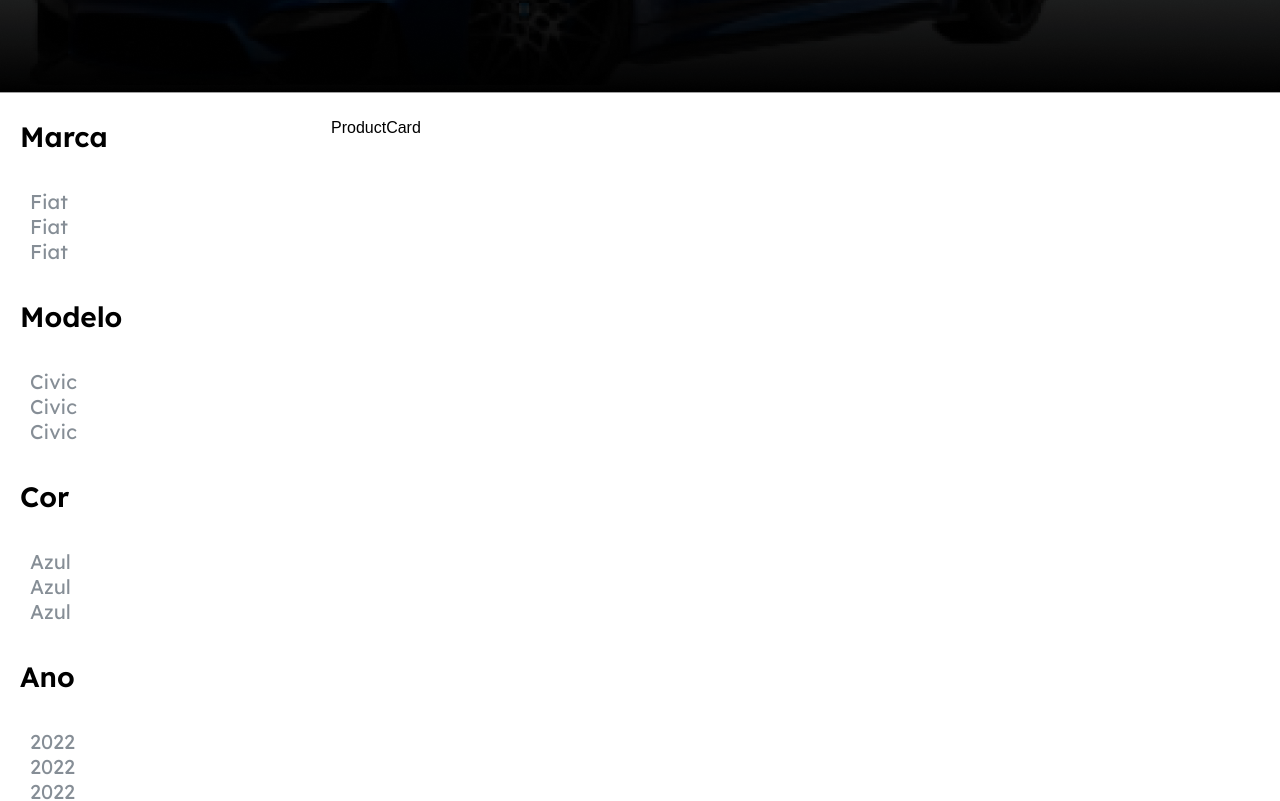
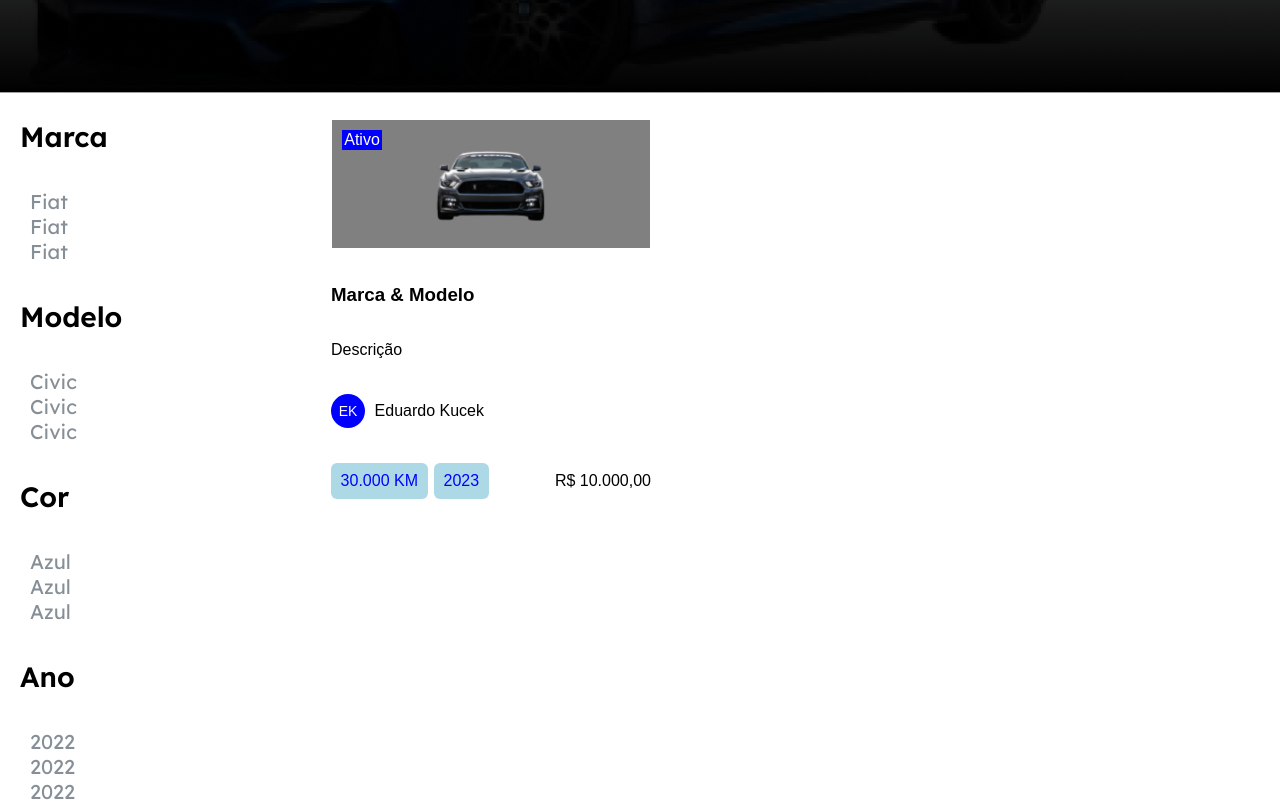
Before and after one commit to grupo06-t15/FrontEndPremierCarG6_T15, a React (Vite) app: page / in a window 1280 px wide. Shown: the part 525-1326 px from the top of the page. Built offline with nearby package versions, Linux system fonts and the light colour scheme.

Commit message:
feat: annoucement card

```diff
--- /dev/null
+++ b/src/components/AnnouncementCard/index.tsx
@@ -0,0 +1,44 @@
+import { useState } from "react";
+import {
+  Active,
+  Announcement,
+  CarData,
+  CarImage,
+  Inactive,
+  Sale,
+  UserData,
+} from "./style";
+
+export const AnnouncementCard = () => {
+  const [isActive, setIsActive] = useState(true);
+  const [isForSale, setIsForSale] = useState(false);
+  const value = 10000;
+
+  return (
+    <Announcement>
+      <CarImage>
+        {isActive ? <Active>Ativo</Active> : <Inactive>Inativo</Inactive>}
+        {isForSale && <Sale>$</Sale>}
+        <img alt="Foto do carro" src="/src/assets/car.svg"></img>
+      </CarImage>
+      <h3>Marca & Modelo</h3>
+      <p>Descrição</p>
+      <UserData>
+        <span>EK</span>
+        <p>Eduardo Kucek</p>
+      </UserData>
+      <CarData>
+        <div>
+          <span>30.000 KM</span>
+          <span>2023</span>
+        </div>
+        <span>
+          {value.toLocaleString("pt-BR", {
+            style: "currency",
+            currency: "BRL",
+          })}
+        </span>
+      </CarData>
+    </Announcement>
+  );
+};
--- /dev/null
+++ b/src/components/AnnouncementCard/style.ts
@@ -0,0 +1,118 @@
+//import { mainTheme } from "./../../styles/theme";
+import { styled } from "styled-components";
+
+export const Announcement = styled.li`
+  display: flex;
+  flex-direction: column;
+  height: 380px;
+  width: 320px;
+  gap: 1rem;
+  justify-content: space-between;
+
+  h3 {
+    font-size: var(Heading-1-700);
+    color: var(grey1);
+  }
+
+  p {
+    font-size: var(Body-2-400);
+  }
+`;
+
+export const CarImage = styled.div`
+  display: flex;
+  flex-direction: column;
+  justify-content: center;
+  align-items: center;
+  background-color: grey;
+  width: 100%;
+  height: 130px;
+  border: 1px solid #ffffff;
+  position: relative;
+
+  img {
+    height: 110px;
+  }
+
+  &:hover {
+    border: 1px solid blue;
+  }
+`;
+
+export const Active = styled.span`
+  position: absolute;
+  top: 10px;
+  left: 10px;
+  line-height: 20px;
+  width: 40px;
+  vertical-align: middle;
+  text-align: center;
+  background-color: blue;
+  color: #ffffff;
+`;
+
+export const Inactive = styled.span`
+  position: absolute;
+  top: 10px;
+  left: 10px;
+  line-height: 20px;
+  width: 40px;
+  vertical-align: middle;
+  text-align: center;
+  background-color: grey;
+  color: #ffffff;
+`;
+
+export const Sale = styled.span`
+  position: absolute;
+  top: 0;
+  right: 0;
+  line-height: 32px;
+  width: 22px;
+  vertical-align: middle;
+  text-align: center;
+  border-radius: 6px;
+  background-color: green;
+  color: #ffffff;
+`;
+
+export const UserData = styled.div`
+  display: flex;
+  justify-items: flex-start;
+  align-items: center;
+  gap: 0.6rem;
+
+  span {
+    width: 34px;
+    line-height: 34px;
+    vertical-align: middle;
+    text-align: center;
+    border-radius: 50px;
+    background-color: blue;
+    color: #ffffff;
+    font-size: 14px;
+  }
+`;
+
+export const CarData = styled.div`
+  display: flex;
+  justify-content: space-between;
+  align-items: center;
+
+  div {
+    display: flex;
+    justify-content: space-between;
+    align-items: center;
+    gap: 0.4rem;
+
+    span {
+      line-height: 30px;
+      vertical-align: middle;
+      text-align: center;
+      padding: 0.2rem 0.6rem;
+      background-color: lightblue;
+      color: blue;
+      border-radius: 6px;
+    }
+  }
+`;
--- a/src/components/Footer/style.ts
+++ b/src/components/Footer/style.ts
@@ -1,7 +1,7 @@
 import { styled } from "styled-components";
 
 export const StyledFooter = styled.footer`
-    width: 100vw;
+  width: 100%;
   height: 140px;
 
   background-color: #0b0d0d;
--- a/src/components/Navbar/style.ts
+++ b/src/components/Navbar/style.ts
@@ -1,7 +1,7 @@
 import { styled } from "styled-components";
 
 export const StyledNavbar = styled.nav`
-    width: 100vw;
+  width: 100%;
 
   background-color: #fdfdfd;
 
--- a/src/components/ProductCard/index.tsx
+++ /dev/null
@@ -1,3 +0,0 @@
-export const ProductCard = () => {
-  return <div>ProductCard</div>;
-};
--- a/src/pages/MainPage/index.tsx
+++ b/src/pages/MainPage/index.tsx
@@ -1,8 +1,8 @@
 import { Footer } from "../../components/Footer";
 import { Navbar } from "../../components/Navbar";
-import { ProductCard } from "../../components/ProductCard";
 import { LeftMenu } from "../../components/LeftMenu";
 import { Container, FrontAds, Main } from "./style";
+import { AnnouncementCard } from "../../components/AnnouncementCard";
 
 export const MainPage = () => {
   return (
@@ -12,7 +12,7 @@ export const MainPage = () => {
         <FrontAds />
         <Container>
           <LeftMenu />
-                    <ProductCard />
+          <AnnouncementCard />
         </Container>
       </Main>
       <Footer />
```
Also changed, not shown: src/assets/car.svg (added), src/components/LeftMenu/index.tsx (renamed from src/components/leftMenu/index.tsx), src/components/LeftMenu/styles.ts (renamed from src/components/leftMenu/styles.ts), src/main.tsx (indentation only), src/providers/UserProvider.tsx (indentation only), src/styles/theme.ts (indentation only). Lines whose indentation alone changed are shown as unchanged.
